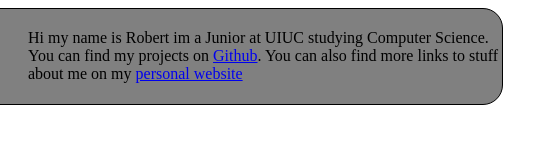
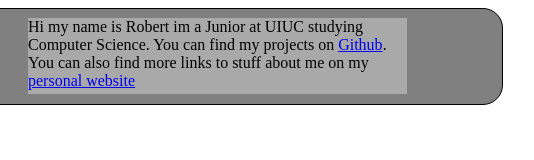
Before and after one commit to RobertP2705/mp0, a website built with webpack: page src/index.html in a window 1280 px wide. Shown: the full height of the page, 454-988 px from the left. Built offline with nearby package versions, Linux system fonts and the light colour scheme.

Commit message:
Update main.css

```diff
--- a/src/css/main.css
+++ b/src/css/main.css
@@ -9,7 +9,6 @@ section {
 }
 section:hover{
     top:22%;
-    height:40%;
     background-color: lightgrey;
 }
 section > img{
@@ -17,6 +16,14 @@ section > img{
     height:80%;
     border-radius:10px;
 }
+section > div{
+    width:80%;
+    height:80%;
+    background-color: darkgrey;
+}
+section > div:hover{
+    background-color: grey;
+}
 .mainGrid{
     display: grid;
     grid-template-columns: 1fr 3fr;
```
